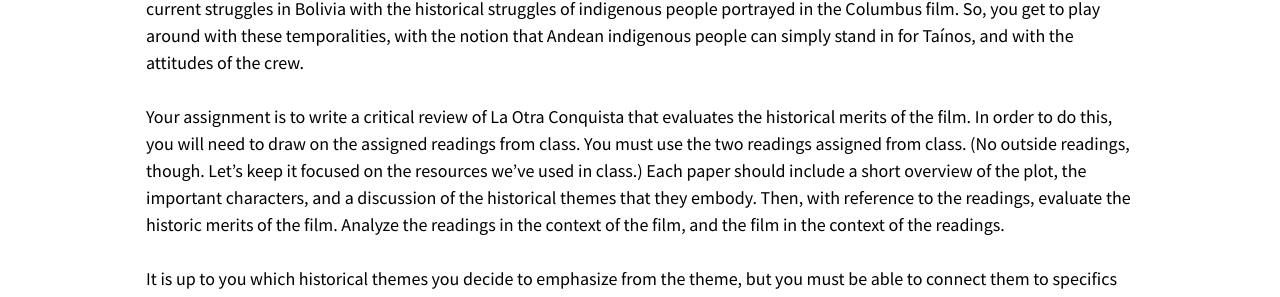
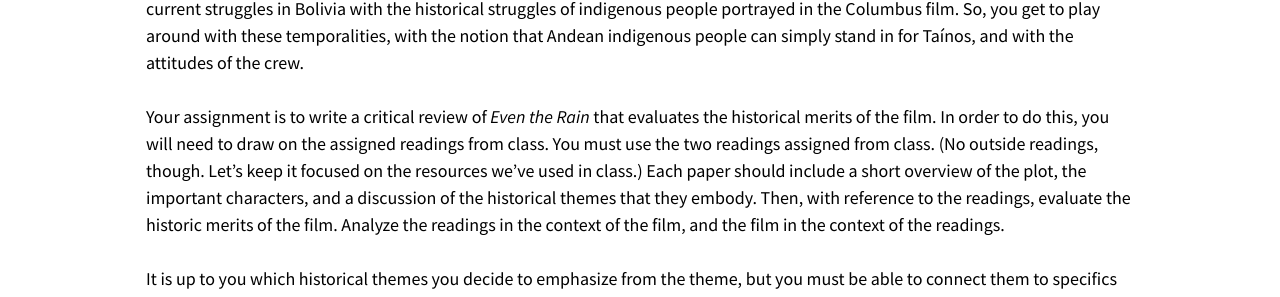
Before and after one commit to chadblack/2020ELA, a Jekyll site: the page built from lluvia.md, in a window 1280 px wide. Shown: the part 761-1058 px from the top of the page. Built offline with Jekyll 4.4.1, drawn with Linux system fonts in a browser that asks for light colours; nearby versions of some CDN libraries.

Commit message:
lluvia typo

```diff
--- a/lluvia.md
+++ b/lluvia.md
@@ -30,7 +30,15 @@ portrayed in the Columbus film. So, you get to play around with these
 temporalities, with the notion that Andean indigenous people can simply stand
 in for Taínos, and with the attitudes of the crew.
 
-Your assignment is to write a critical review of La Otra Conquista that evaluates the historical merits of the film. In order to do this, you will need to draw on the assigned readings from class. You must use the two readings assigned from class. (No outside readings, though. Let’s keep it focused on the resources we’ve used in class.) Each paper should include a short overview of the plot, the important characters, and a discussion of the historical themes that they embody. Then, with reference to the readings, evaluate the historic merits of the film. Analyze the readings in the context of the film, and the film in the context of the readings.
+Your assignment is to write a critical review of *Even the Rain* that evaluates
+the historical merits of the film. In order to do this, you will need to draw
+on the assigned readings from class. You must use the two readings assigned
+from class. (No outside readings, though. Let’s keep it focused on the
+resources we’ve used in class.) Each paper should include a short overview of
+the plot, the important characters, and a discussion of the historical themes
+that they embody. Then, with reference to the readings, evaluate the historic
+merits of the film. Analyze the readings in the context of the film, and the
+film in the context of the readings.
 
 It is up to you which historical themes you decide to emphasize from the theme, but you must be able to connect them to specifics in either the primary or secondary readings at your disposal.
 
```
